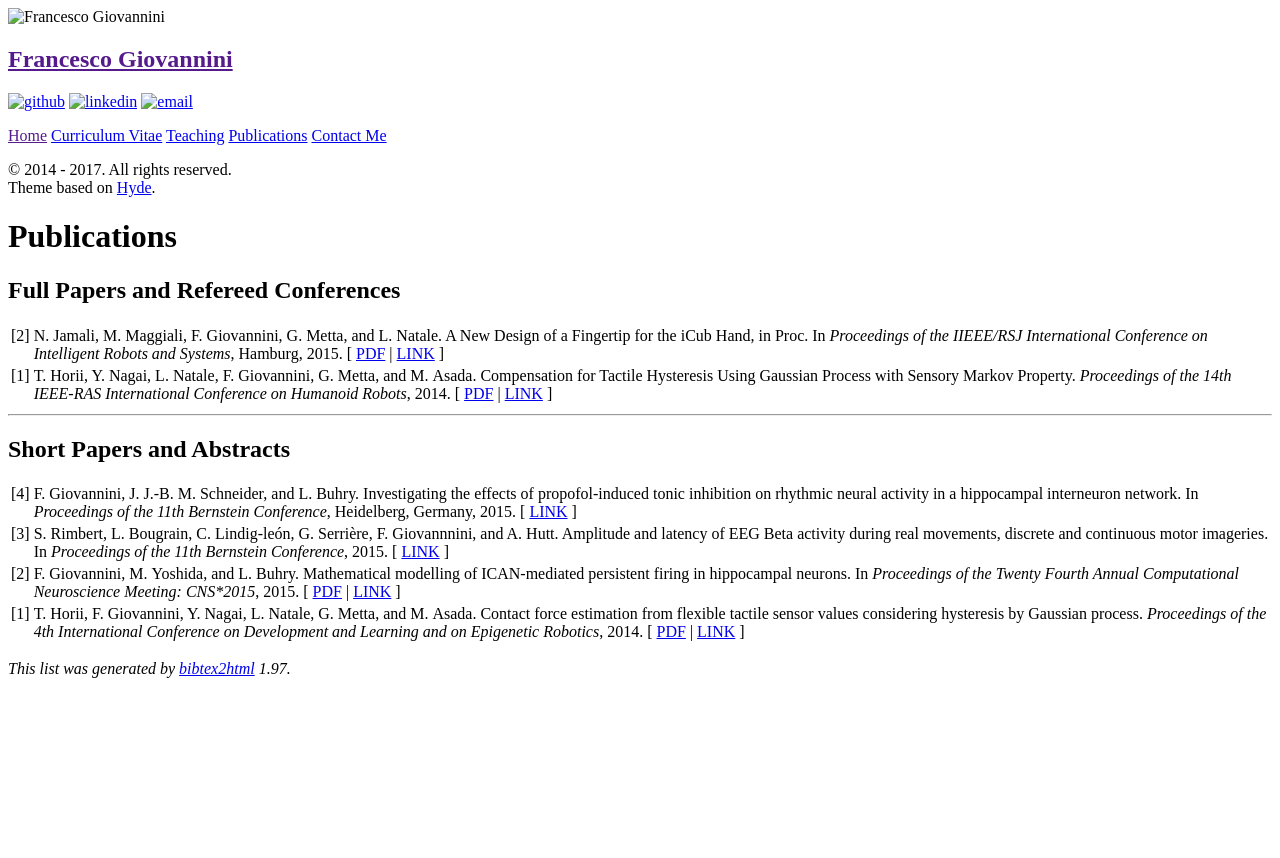
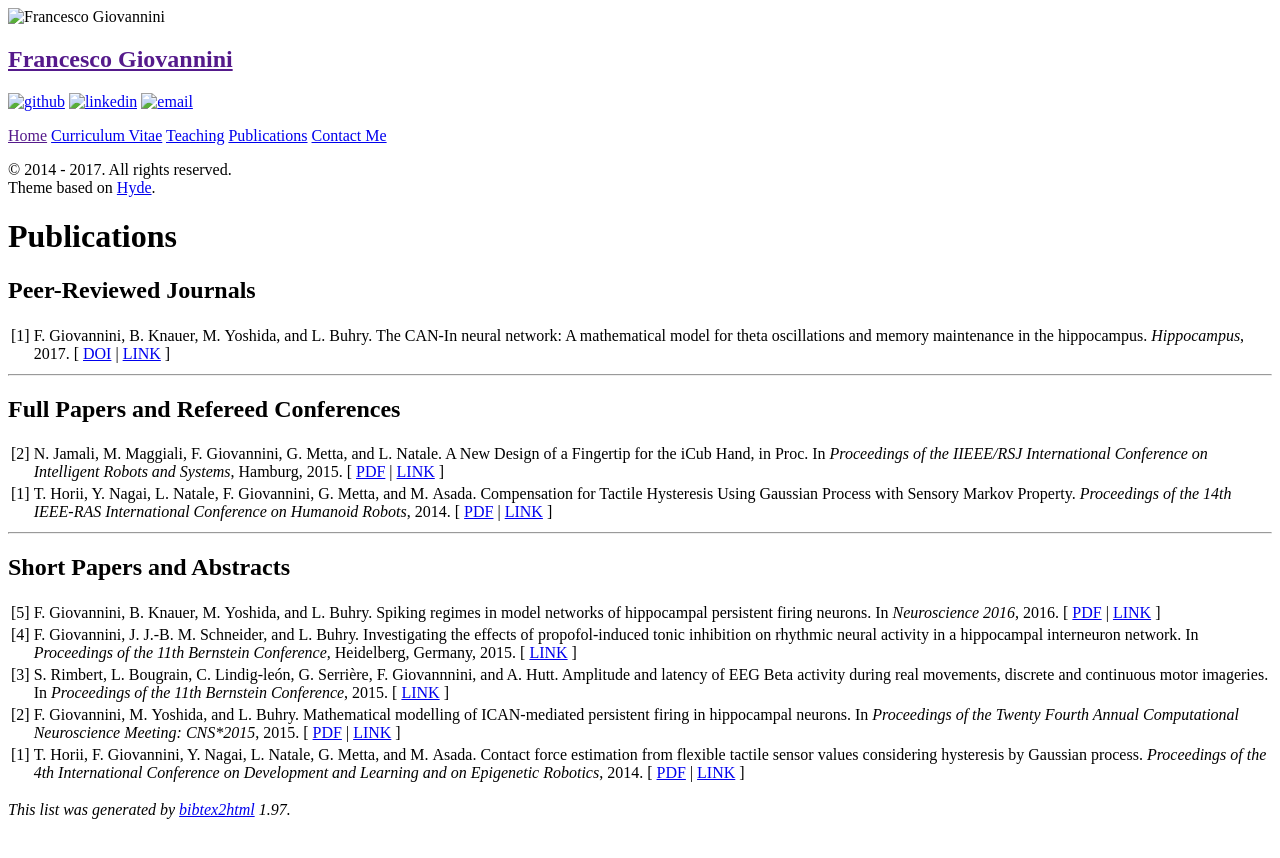
Before and after one commit to JoErNanO/joernano.github.io, a Jekyll site: the page built from pages/03-publications.md, in a window 1280 px wide. Shown: the top 858 px of the page. Built offline with Jekyll 4.4.1, drawn with Linux system fonts in a browser that asks for light colours; Markdown is read by kramdown in place of the engine named in the settings.

Commit message:
Update publication with journal and sfn abstract.

```diff
--- a/pages/03-publications.md
+++ b/pages/03-publications.md
@@ -9,6 +9,25 @@ title: Publications
      /usr/bin/bibtex2html -s abbrv -nodoc -nf url LINK -nf pdf PDF -nf x-slides Slides -nf hal "full text on HAL" -i -d -r -revkeys -nobibsource -nofooter FGPubs-PapersAndConfs.bib
      /usr/bin/bibtex2html -s abbrv -nodoc -nf url LINK -nf pdf PDF -nf x-slides Slides -nf hal "full text on HAL" -i -d -r -revkeys -nobibsource FGPubs-PapersAndConfs.bib  -->
 
+
+## Peer-Reviewed Journals
+<table class="bibliography">
+    <tr valign="top">
+        <td align="right" class="bibtexnumber">
+            [<a name="Giovannini2017Hippocampus">1</a>]
+        </td>
+        <td class="bibtexitem">
+            F.&nbsp;Giovannini, B.&nbsp;Knauer, M.&nbsp;Yoshida, and L.&nbsp;Buhry.
+             The CAN-In neural network: A mathematical model for theta
+              oscillations and memory maintenance in the hippocampus.
+             <em>Hippocampus</em>, 2017.
+            [&nbsp;<a href="http://dx.doi.org/10.1002/hipo.22704">DOI</a>&nbsp;|
+            <a href="http://dx.doi.org/10.1002/hipo.22704">LINK</a>&nbsp;]
+        </td>
+    </tr>
+</table>
+
+---
 
 ## Full Papers and Refereed Conferences
 <table class="bibliography">
@@ -50,6 +69,21 @@ title: Publications
 
 ## Short Papers and Abstracts
 <table class="bibliography">
+    <tr valign="top">
+        <td align="right" class="bibtexnumber">
+            [<a name="Giovannini2016SFN">5</a>]
+        </td>
+
+        <td class="bibtexitem">
+            F.&nbsp;Giovannini, B.&nbsp;Knauer, M.&nbsp;Yoshida, and L.&nbsp;Buhry.
+             Spiking regimes in model networks of hippocampal persistent firing
+              neurons.
+             In <em>Neuroscience 2016</em>, 2016.
+            [&nbsp;<a href="https://hal.archives-ouvertes.fr/hal-01402515/file/FrancescoGiovannini-SFN2016-Abstract.pdf">PDF</a>&nbsp;|
+            <a href="https://hal.archives-ouvertes.fr/hal-01402515">LINK</a>&nbsp;]
+        </td>
+    </tr>
+
     <tr valign="top">
         <td align="right" class="bibtexnumber">
             [<a id="Giovannini2015Bernstein" name=
```
